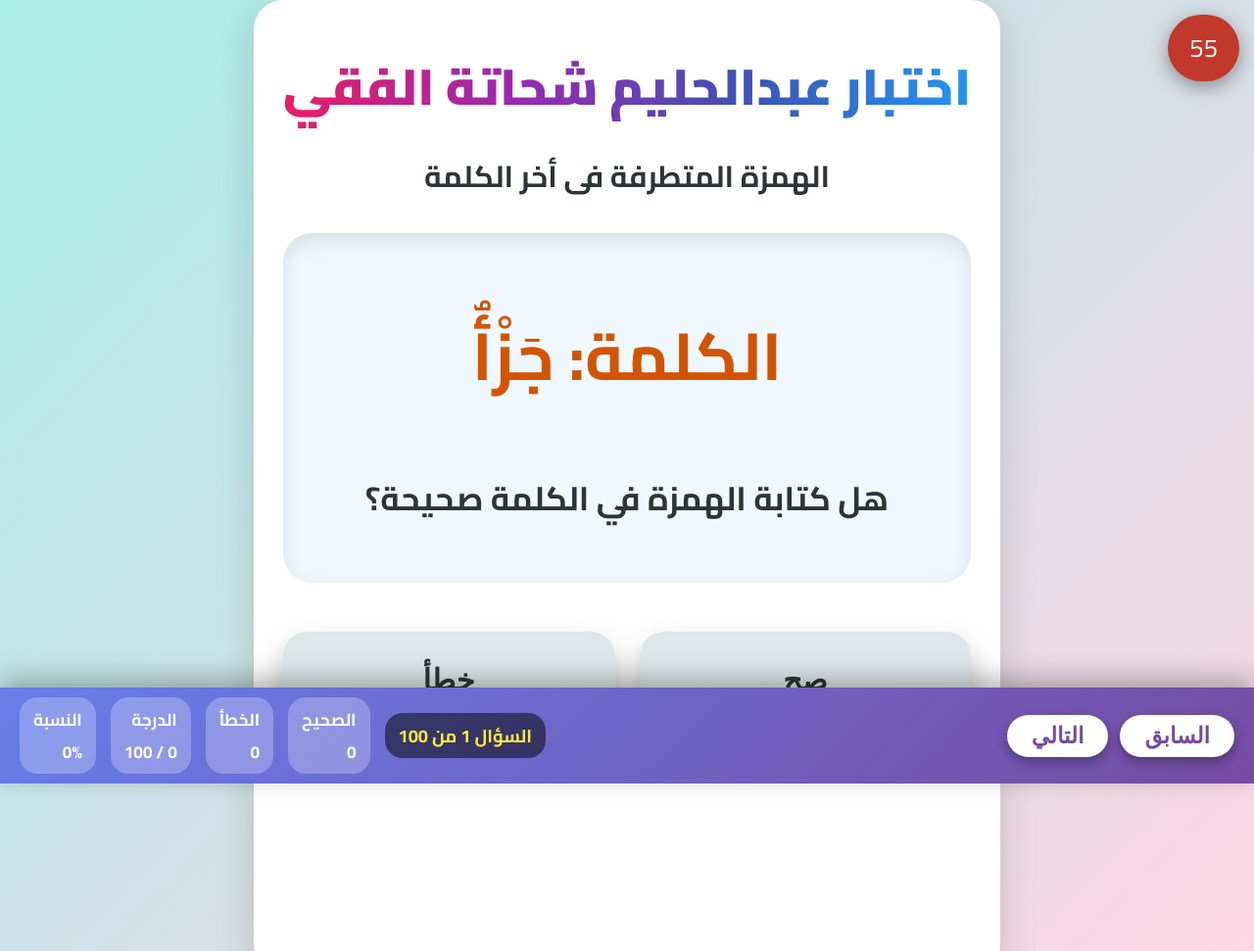
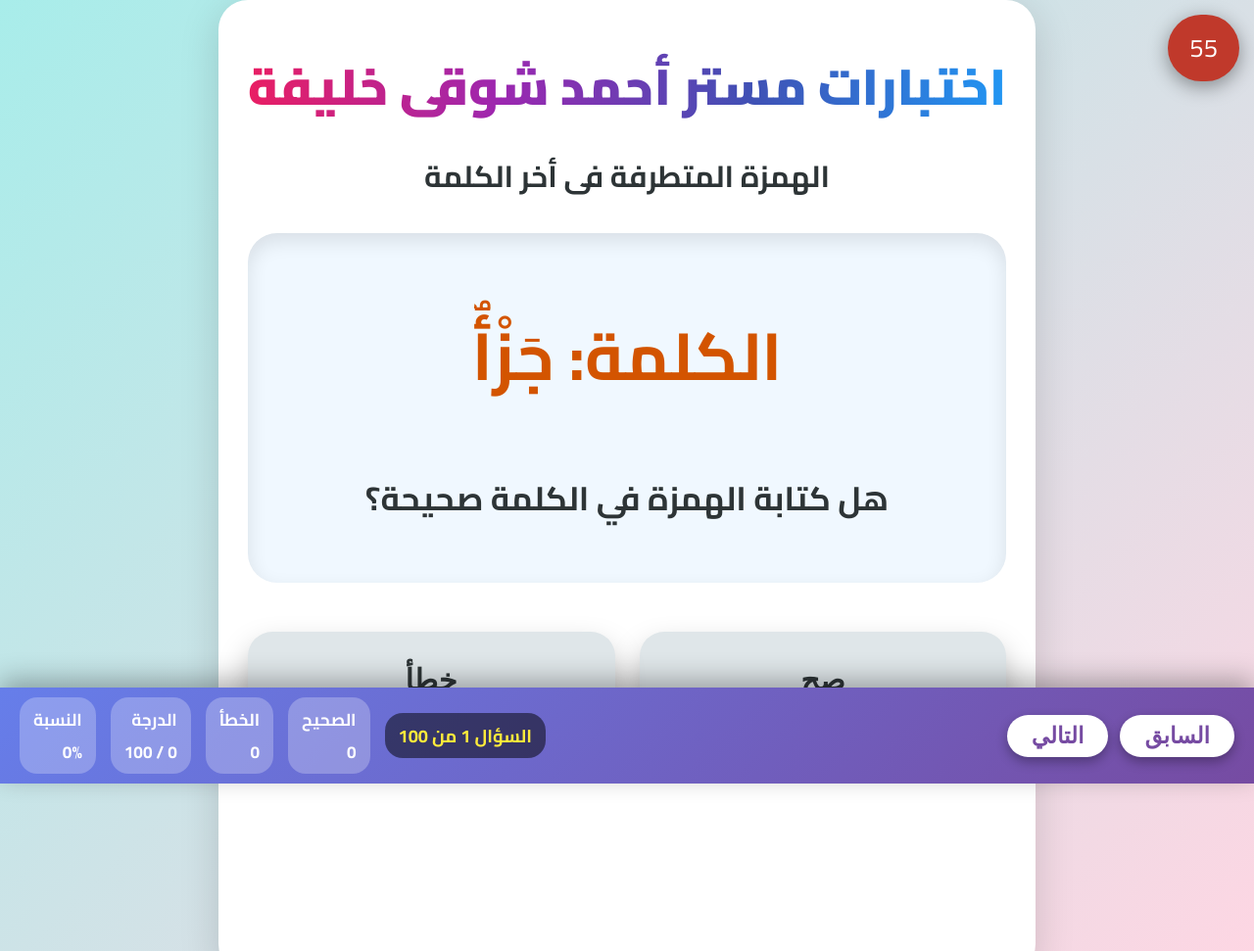
Before and after one commit to longedtolord/elhamza-elmotatrefa, a plain HTML site: page index.html in a window 1280 px wide. Shown: the top 971 px of the page at 98% size. Drawn offline with Linux system fonts and the light colour scheme.

Commit message:
index.html

```diff
--- a/index.html
+++ b/index.html
@@ -43,7 +43,7 @@
 <div id="timer">30</div>
 
 <div id="game">
-    <h1 class="main-title">اختبار عبدالحليم شحاتة الفقي</h1>
+    <h1 class="main-title">اختبارات مستر أحمد شوقى خليفة </h1>
     <div class="subtitle">الهمزة المتطرفة فى أخر الكلمة    </div>
     <div class="teacher">إعداد المعلم: أحمد شوق خليفة</div>
     <div id="question"></div>
@@ -359,4 +359,5 @@ function shuffle(array) {
 window.onload = init;
 </script>
 </body>
+
 </html>
```
